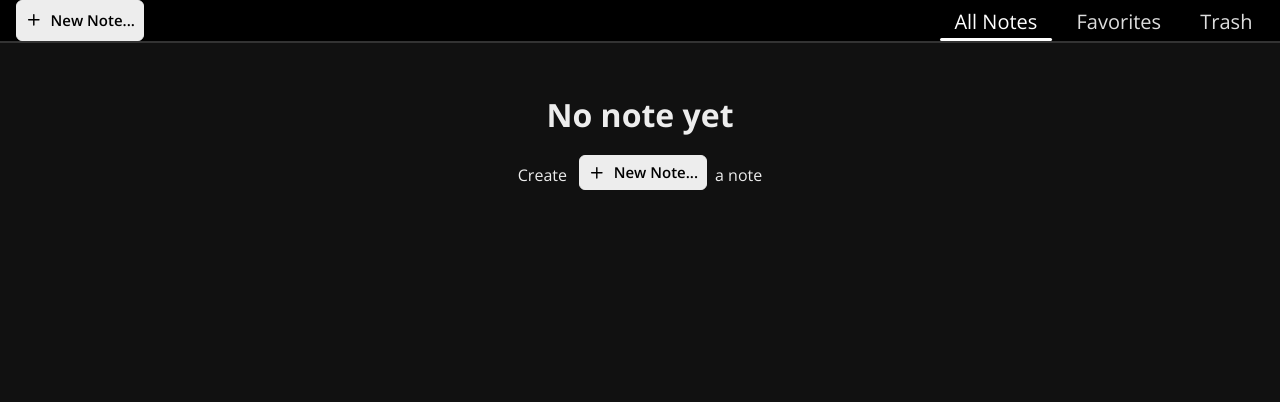
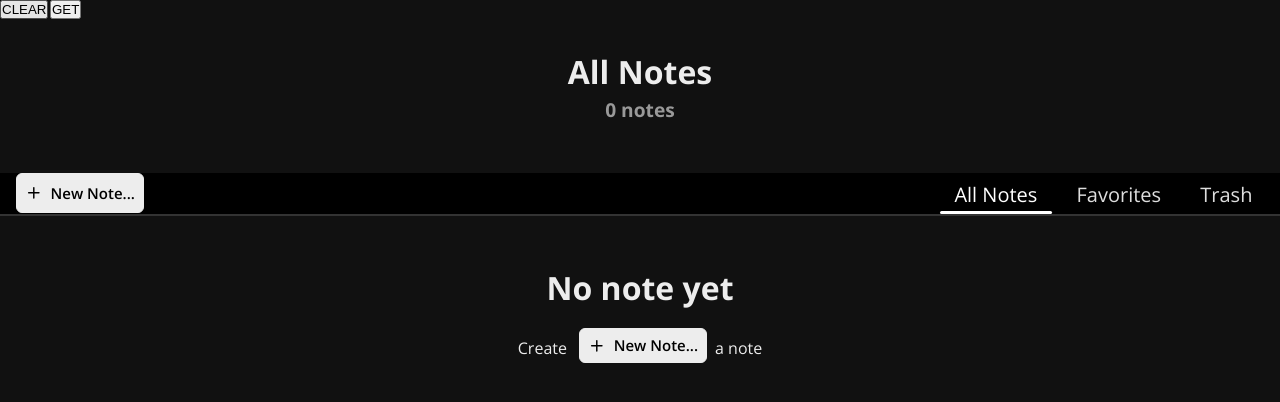
Before and after one commit to fistty/notes-app, a React (Vite) app: page / in a window 1280 px wide. Shown: the top 402 px of the page. Built offline with nearby package versions, Linux system fonts and the light colour scheme.

Commit message:
responsive design

```diff
--- a/src/components/NoteList.jsx
+++ b/src/components/NoteList.jsx
@@ -44,8 +44,8 @@ function NoteList({ notes, path }) {
 					to={`/${path}/${item.id.toString()}`}
 				>
 					<p>{item.note}</p>
-					<h2>{handleNoTitle(item.title)}</h2>
-					<h3>
+					<h4>{handleNoTitle(item.title)}</h4>
+					<h5>
 						{dateFormat(item.createdAt)}{" "}
 						{item.favorite === true ? (
 							<FiStar
@@ -56,7 +56,7 @@ function NoteList({ notes, path }) {
 								fill="#ffe234"
 							/>
 						) : null}
-					</h3>
+					</h5>
 				</Link>
 			))}
 		</>
--- a/src/layouts/RootLayout.jsx
+++ b/src/layouts/RootLayout.jsx
@@ -1,10 +1,18 @@
 import { Outlet } from "react-router-dom";
 import Nav from "../components/Nav";
+import { useNoteContext } from "../contexts/noteContext/useNoteContext";
 import "./RootLayout.css";
 
 function RootLayout() {
+	const { path, noteCount } = useNoteContext();
+
 	return (
 		<div className="root-layout">
+			<div className="root-div">
+				<h1 className="root-h1">{path}</h1>
+				<h2 className="note-count">{noteCount} notes </h2>
+			</div>
+
 			<Nav />
 			<main>
 				<Outlet />
```
